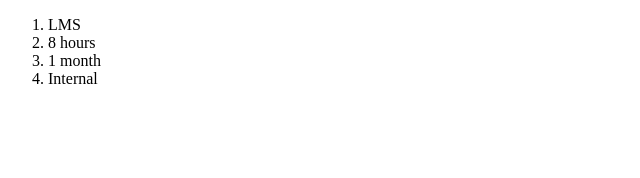
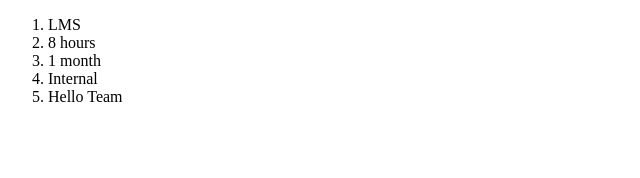
Before and after one commit to ROHITKUCHERIA/reactjs, a React (Create React App) app: page / in a window 1280 px wide. Shown: the top 178 px of the page, without its empty margins (0-640 px from the left). Built offline with nearby package versions, Linux system fonts and the light colour scheme.

Commit message:
changes done

```diff
--- a/src/App.js
+++ b/src/App.js
@@ -22,7 +22,7 @@
           <li>{compObj.allocation}</li>
           <li>{compObj.functional()}</li>
           <li>{compObj.testfunctions()}</li>
-          {/* <li><TestComponent /></li> */}
+          <li>{compObj.TestComponent()}</li>
         </ol>
 
 
--- a/src/components/TestComponent.js
+++ b/src/components/TestComponent.js
@@ -5,7 +5,7 @@
 
 function TestComponent(){
     return <>
-    <h3>Hello Team</h3>
+    <span>Hello Team</span>
     </>
 }
 function functional(){
```
